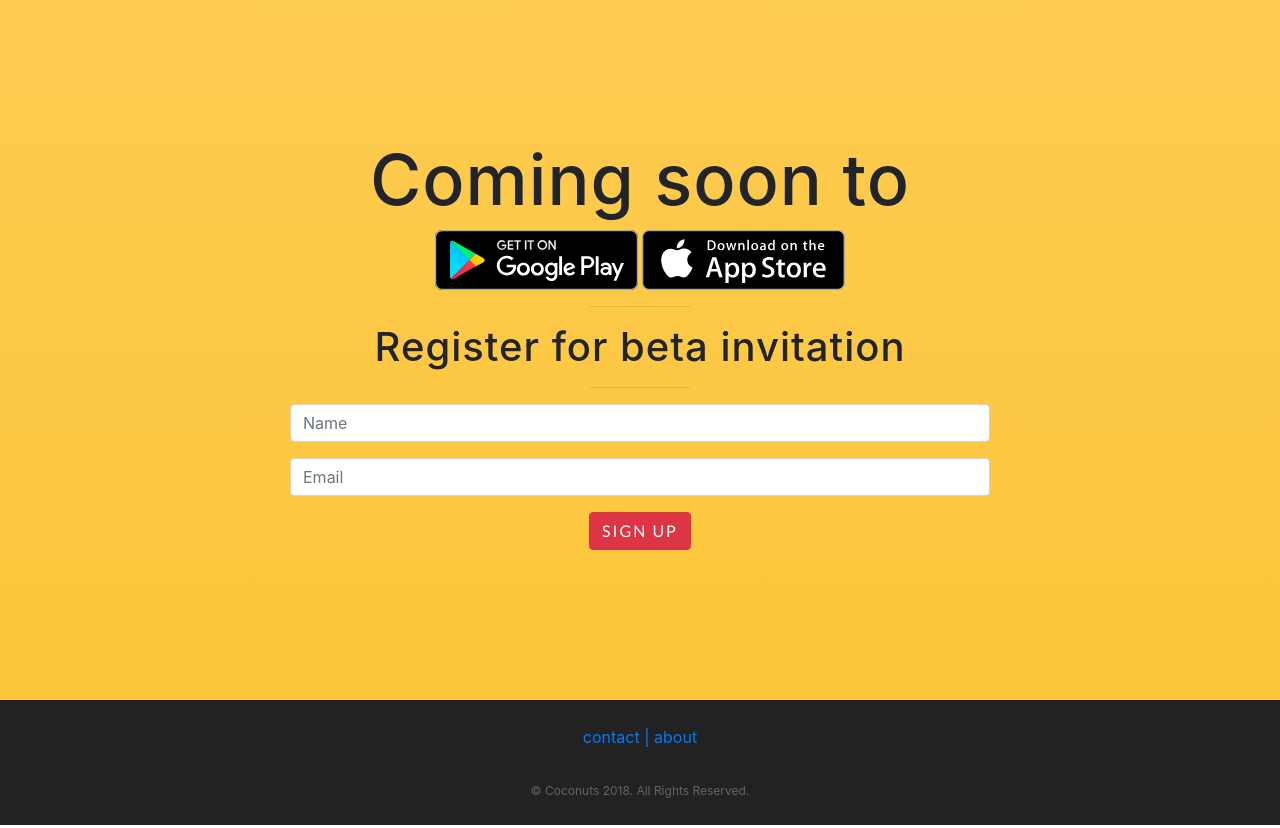
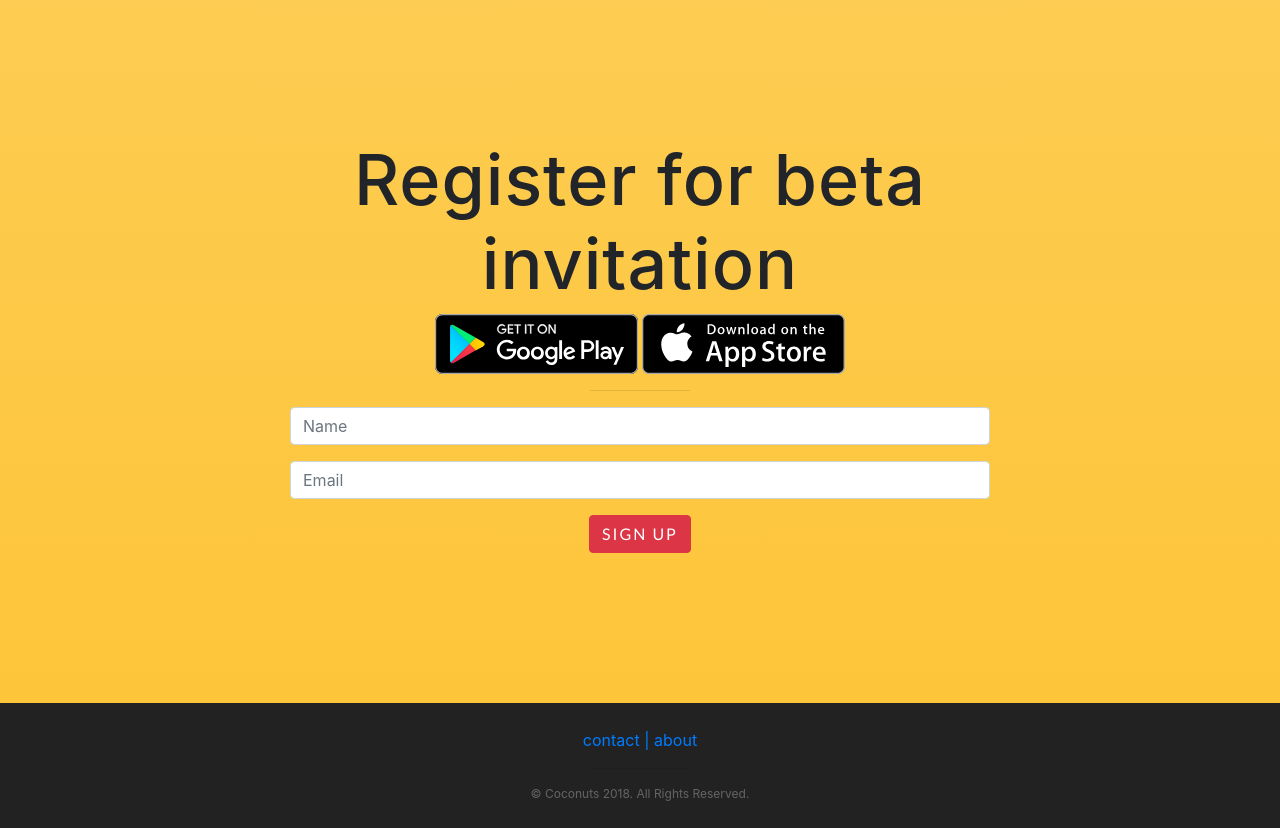
Before and after one commit to johnnetr/coconuts, a website with bundled scripts: page index.html in a window 1280 px wide. Shown: the part 1880-2708 px from the top of the page. Built offline with nearby package versions, Linux system fonts and the light colour scheme; a web font is replaced by a local one.

Commit message:
Update on sign up section

```diff
--- a/index.html
+++ b/index.html
@@ -147,13 +147,11 @@
       <div class="container">
         <div class="row">
           <div class="col-md-8 mx-auto">
-            <h2 class="section-heading">Coming soon to</h2>
+            <h2 class="section-heading">Register for beta invitation</h2>
             <div class="badges">
               <a class="badge-link" href="#"><img src="img/google-play-badge.svg" alt=""></a>
               <a class="badge-link" href="#"><img src="img/app-store-badge.svg" alt=""></a>
             </div>
-            <hr>
-            <h1>Register for beta invitation</h1>
             <hr>
 
             <div class="container">
```
